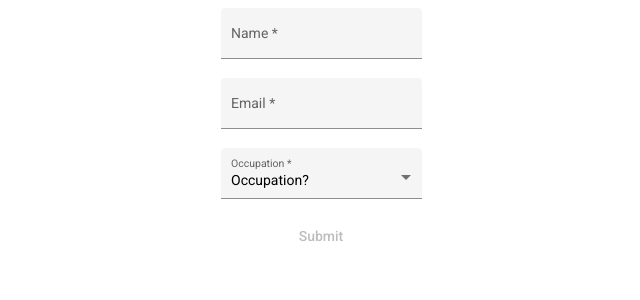
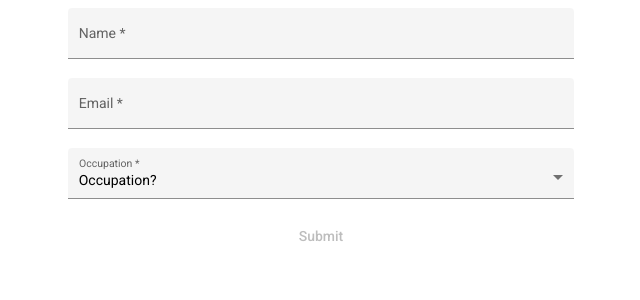
Before and after one commit to nafsar/material-template-form, an Angular app: page / in a window 1280 px wide. Shown: the top 300 px of the page, without its empty margins (319-959 px from the left). Built offline with nearby package versions, Linux system fonts and the light colour scheme.

Commit message:
css expand

```diff
--- a/src/app/template-form/template-form.component.css
+++ b/src/app/template-form/template-form.component.css
@@ -12,3 +12,9 @@ body {
     Width:50%;
     margin:0 25% 0 25%;
 }
+/* mat-form-field-infix {
+  width: 480px;
+} */
+mat-form-field {
+  width: 80%;
+  }
```
